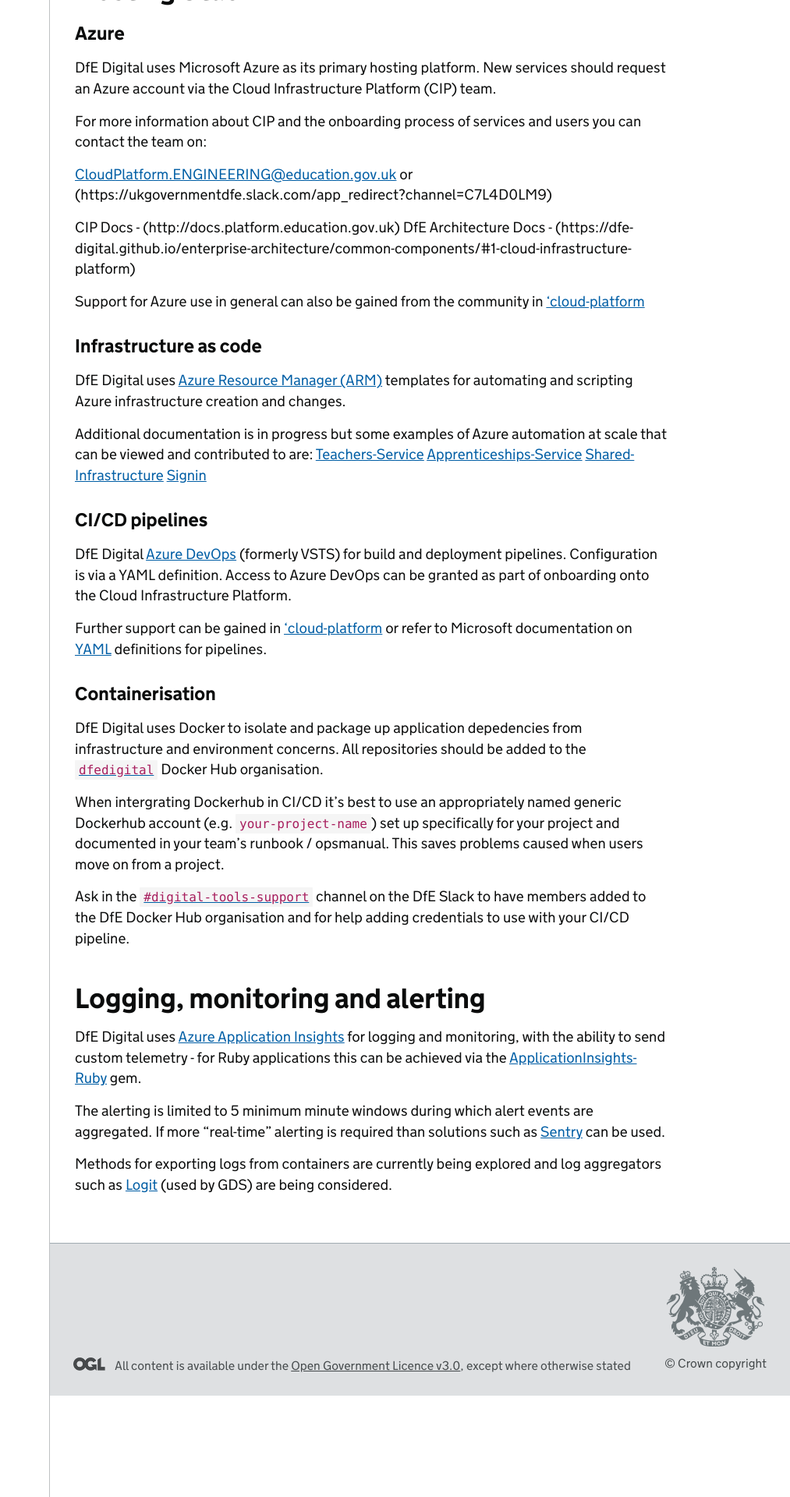
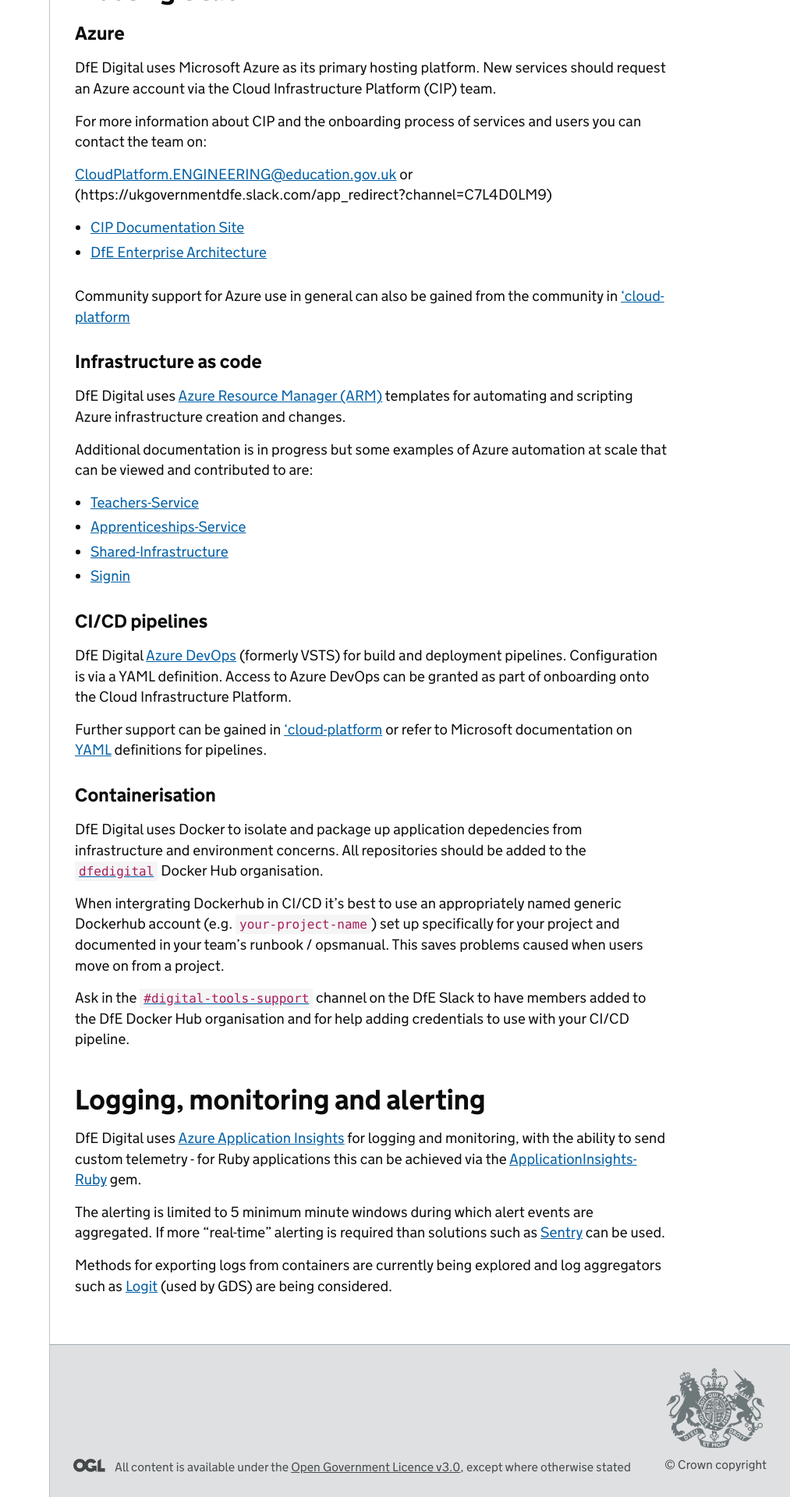
Before and after one commit to DFE-Digital/technical-guidance, a Jekyll site: the page built from guides/default-technology-stack.md, in a window 1280 px wide. Shown: the part 933-2853 px from the top of the page at 78% size, without its empty margins (267-1280 px from the left). Built offline with Jekyll 4.4.1, drawn with Linux system fonts in a browser that asks for light colours; our own code applies the rules of GitHub Pages for plain Markdown files.

Commit message:
Update default-technology-stack.md
Tidy up list formatting

```diff
--- a/guides/default-technology-stack.md
+++ b/guides/default-technology-stack.md
@@ -31,20 +31,20 @@ For more information about CIP and the onboarding process of services and users
 
 <CloudPlatform.ENGINEERING@education.gov.uk> or (https://ukgovernmentdfe.slack.com/app_redirect?channel=C7L4D0LM9)
 
-CIP Docs - (http://docs.platform.education.gov.uk)
-DfE Architecture Docs - (https://dfe-digital.github.io/enterprise-architecture/common-components/#1-cloud-infrastructure-platform)
+*   [CIP Documentation Site](http://docs.platform.education.gov.uk)
+*   [DfE Enterprise Architecture](https://dfe-digital.github.io/enterprise-architecture/common-components/#1-cloud-infrastructure-platform)
 
-Support for Azure use in general can also be gained from the community in ['cloud-platform](https://ukgovernmentdfe.slack.com/app_redirect?channel=C7L4D0LM9)
+Community support for Azure use in general can also be gained from the community in ['cloud-platform](https://ukgovernmentdfe.slack.com/app_redirect?channel=C7L4D0LM9)
 
 ### Infrastructure as code
 
 DfE Digital uses [Azure Resource Manager (ARM)](https://docs.microsoft.com/en-us/azure/azure-resource-manager/resource-group-authoring-templates) templates for automating and scripting Azure infrastructure creation and changes.
 
 Additional documentation is in progress but some examples of Azure automation at scale that can be viewed and contributed to are:
-[Teachers-Service](https://github.com/DFE-Digital/bat-platform-building-blocks)
-[Apprenticeships-Service](https://github.com/SkillsFundingAgency/das-platform-building-blocks)
-[Shared-Infrastructure](https://github.com/SkillsFundingAgency/das-shared-infrastructure)
-[Signin](https://github.com/DFE-Digital/login.dfe.infrastructure)
+*   [Teachers-Service](https://github.com/DFE-Digital/bat-platform-building-blocks)
+*   [Apprenticeships-Service](https://github.com/SkillsFundingAgency/das-platform-building-blocks)
+*   [Shared-Infrastructure](https://github.com/SkillsFundingAgency/das-shared-infrastructure)
+*   [Signin](https://github.com/DFE-Digital/login.dfe.infrastructure)
 
 ### CI/CD pipelines
 
```
